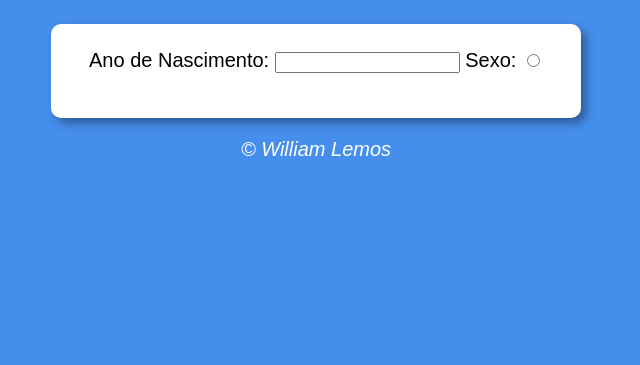
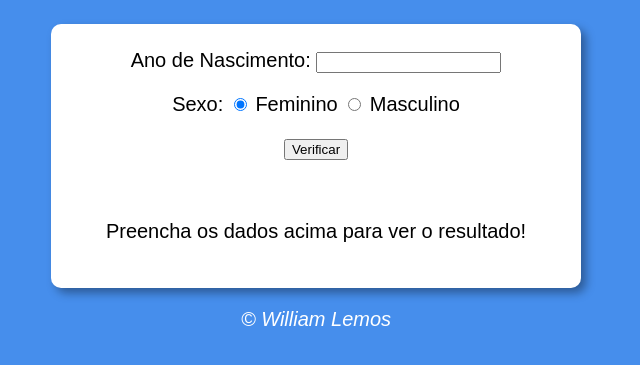
Before and after one commit to WilliamLemosJR/javascript, a plain HTML site: page exercicio/aula12ex/ex015/index.html in a window 1280 px wide. Shown: the part 75-440 px from the top of the page, without its empty margins (324-964 px from the left). Drawn offline with Linux system fonts and the light colour scheme.

Commit message:
termino de exercício

```diff
--- a/exercicio/aula12ex/ex015/index.html
+++ b/exercicio/aula12ex/ex015/index.html
@@ -15,16 +15,22 @@
         <div>
             <form action="txt.php" method="post">
                 <label for="iano"> Ano de Nascimento:</label>
-                <input type="number" name="ano" id="iano">
+                <input type="number" name="ano" id="iano" required>
 
-                <label for="sex">Sexo:</label>
-                <input type="radio" name="sex" id="isex">
+                <p> Sexo:
+                    <input type="radio" name="sexo" id="ifemi" checked> <label for="ifemi"> Feminino</label>
+                    <input type="radio" name="sexo" id="imascu"> <label for="imascu"> Masculino</label>
+                </p>
+
+                <p>
+                    <input type="button" value="Verificar" onclick="verificar()">
+                </p>
 
             </form>
         </div>
 
         <div id="res" >
-
+            <p>Preencha os dados acima para ver o resultado!</p>
         </div>
     </section>
 
--- a/exercicio/aula12ex/ex015/modelo/script.js
+++ b/exercicio/aula12ex/ex015/modelo/script.js
@@ -1,20 +1,49 @@
-function carregar() {
-    var msg = window.document.getElementById('msg')
-    var img = window.document.getElementById('imagem')
-    var data = new Date ()
-    var hora = data.getHours()
-    msg.innerHTML = `Agora são ${hora} horas.`
-    if (hora >= 0 && hora <12) {
-        //Bom Dia!
-        img.src = 'imagens/foto-manha2.png'
-        document.body.style.backgroundColor = '#e2cd9f'
-    } else if (hora >=12 && hora <= 18) {
-        //Boa Tarde!
-        img.src = 'imagens/foto-tarde2.jpg'
-        document.body.style.backgroundColor = '#b9846f'
+function verificar () {
+    var data = new Date()
+    var ano = data.getFullYear()
+    var fano = window.document.getElementById('iano')
+    var res = window.document.getElementById('res')
+    if (fano.value.length == 0 || Number(fano.value) > ano ){
+        window.alert ('[ERRO] Verifique os dados e tente novamente!')
     } else {
-        //Boa Noite !
-        img.src = 'imagens/foto-noite2.jpg'
-        document.body.style.backgroundColor = '#515154'
+        var fsex = document.getElementsByName('sexo')
+        var idade = ano - Number (fano.value)
+        var genero = ''
+        var img = document.createElement('img')
+        img.setAttribute ( 'id' , 'foto')
+        if (fsex[0].checked) {
+            genero = 'Mulher'
+            if ( idade >=0 && idade < 10) {
+                //Criança
+                img.setAttribute ('src' , 'imagens/bebe-menina.jpg')
+            } else if (idade < 21){
+                //Jovem
+                img.setAttribute ('src' , 'imagens/jovem-mulher.jpg')
+            } else if ( idade <50) {
+                //Adulto
+                img.setAttribute ('src' , 'imagens/adulto-mulher.jpg')
+            } else {
+                //Idoso
+                img.setAttribute ('src' , 'imagens/velho-mulher.jpg')
+            }
+        } else if (fsex[1].checked) {
+            genero='Homem'
+            if ( idade >=0 && idade < 10) {
+                //Criança
+                img.setAttribute ('src' , 'imagens/bebe-menino.jpg')
+            } else if (idade < 21){
+                //Jovem
+                img.setAttribute ('src' , 'imagens/jovem-homem.jpg')
+            } else if ( idade <50) {
+                //Adulto
+                img.setAttribute ('src' , 'imagens/adulto-homem.jpg')
+            } else {
+                //Idoso
+                img.setAttribute ('src' , 'imagens/velho-homem.jpg')
+            }
+        }
+        res.innerHTML = `Detectamos ${genero} com ${idade} anos.`
+        res.appendChild(img)
     }
+
 }
```
